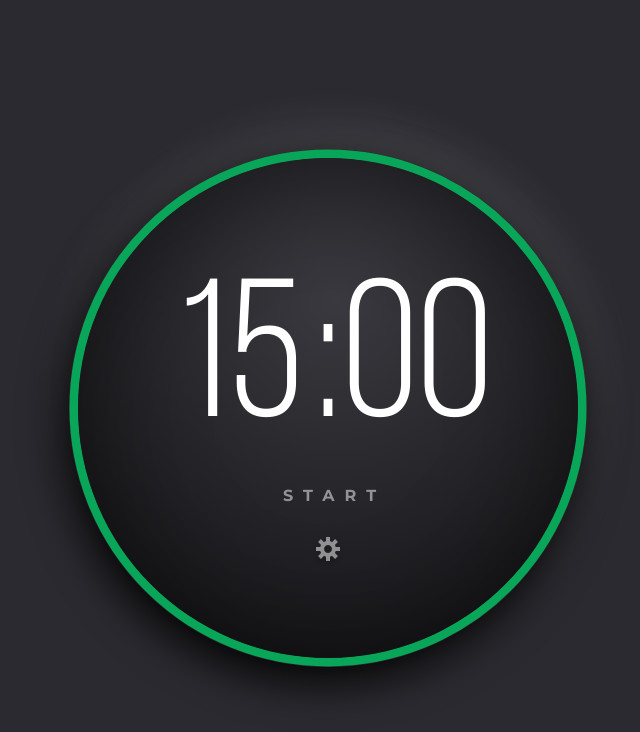
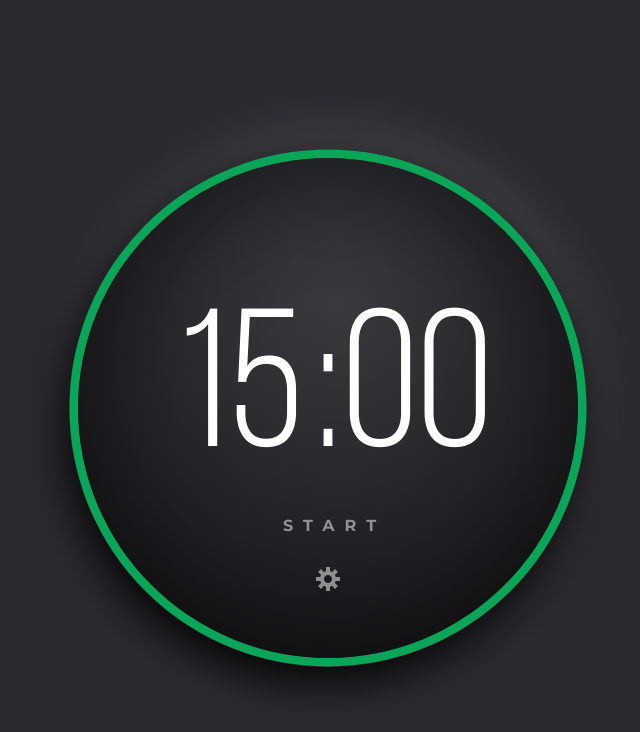
Before and after one commit to Candyfair/pomodoro-timer, a plain HTML site: page index.html in a window 1280 px wide. Shown: the whole page, without its empty margins (320-960 px from the left). Drawn offline with Linux system fonts and the light colour scheme; files whose address does not match are found by name.

Commit message:
Correct CSS: center time

```diff
--- a/styles.css
+++ b/styles.css
@@ -44,19 +44,23 @@ body {
   background: radial-gradient(71.4% 71.4% at 51.7% 28.6%, #3A393F 0%, #17171A 100%);
   box-shadow: inset 0px 0px 114px rgba(0, 0, 0, 0.45);
   border-radius: 50%;
+  color: #FFFFFF;
   display: flex;
   flex-direction: column;
+  justify-content: center;
   height: 500px;
-  justify-content: center;
+  position: relative;
   width: 500px;
   z-index: 2;
 }
 
 .time {
-  color: #FFFFFF;
   display: flex;
   font-family: "Bebas";
   font-size: 196px;
+  margin: 30px auto;
+  position: relative;
+  top: 30px;
 }
 
 input[type="text"] {
```
